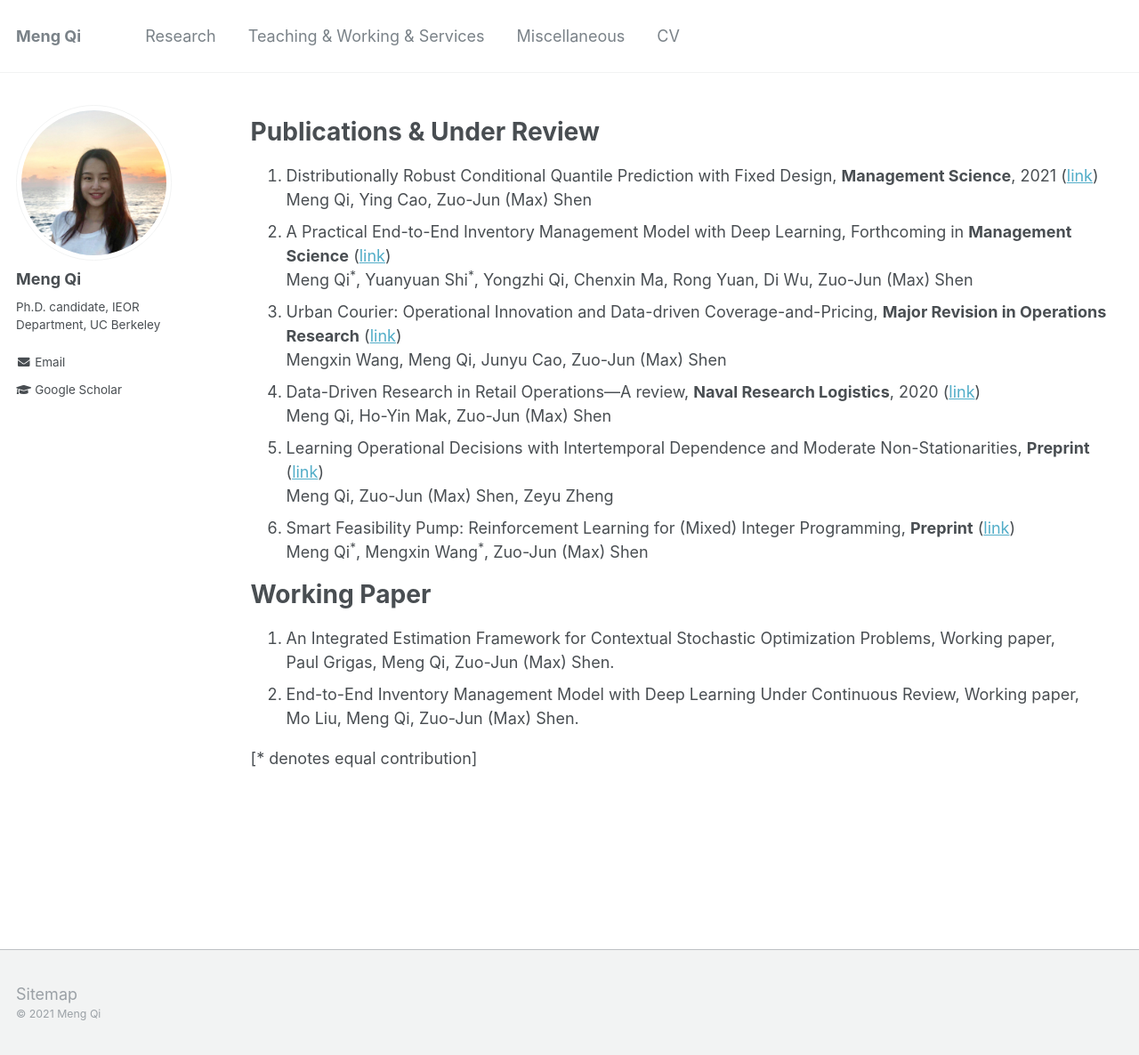
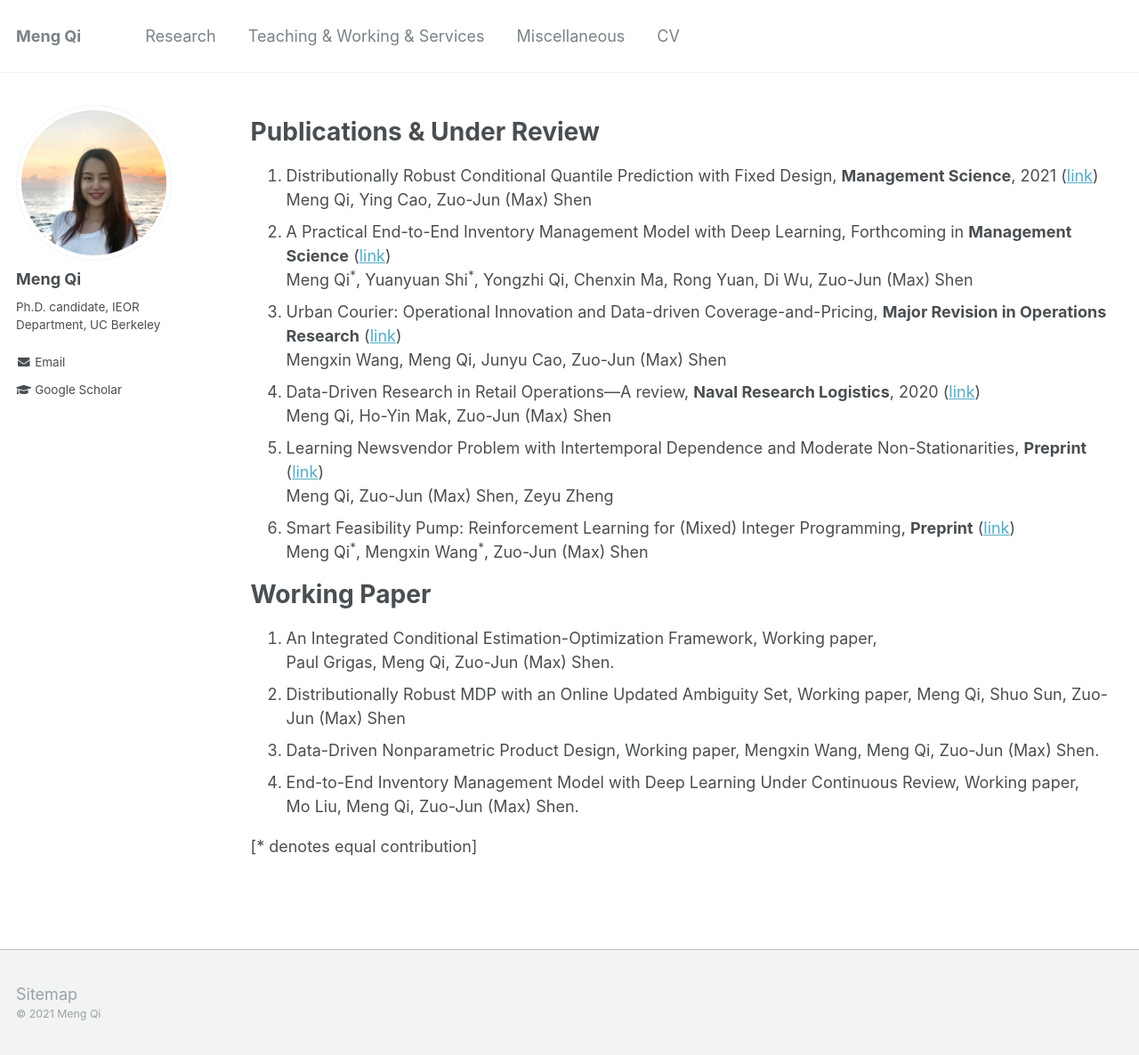
Before and after one commit to alicemengqi/site, a Jekyll site: the page built from _pages/publications.md, in a window 1280 px wide and 1186 px high. Shown: the whole window at 89% size. Built offline with Jekyll 4.4.1, drawn with Linux system fonts in a browser that asks for light colours.

Commit message:
Update publications.md

```diff
--- a/_pages/publications.md
+++ b/_pages/publications.md
@@ -15,15 +15,19 @@ Meng Qi<sup>*</sup>, Yuanyuan Shi<sup>*</sup>, Yongzhi Qi, Chenxin Ma, Rong Yuan
 Mengxin Wang, Meng Qi, Junyu Cao, Zuo-Jun (Max) Shen
 1. Data-Driven Research in Retail Operations—A review, **Naval Research Logistics**, 2020 ([link](https://onlinelibrary.wiley.com/doi/full/10.1002/nav.21949))
 Meng Qi, Ho-Yin Mak, Zuo-Jun (Max) Shen
-1. Learning Operational Decisions with Intertemporal Dependence and Moderate Non-Stationarities, **Preprint** ([link](https://papers.ssrn.com/sol3/papers.cfm?abstract_id=3648615))
+1. Learning Newsvendor Problem with Intertemporal Dependence and Moderate Non-Stationarities, **Preprint** ([link](https://papers.ssrn.com/sol3/papers.cfm?abstract_id=3648615))
 Meng Qi, Zuo-Jun (Max) Shen, Zeyu Zheng
 1. Smart Feasibility Pump: Reinforcement Learning for (Mixed) Integer Programming, **Preprint** ([link](https://arxiv.org/abs/2102.09663))
 Meng Qi<sup>*</sup>, Mengxin Wang<sup>*</sup>, Zuo-Jun (Max) Shen
 
 
 # Working Paper
-1. An Integrated Estimation Framework for Contextual Stochastic Optimization Problems, Working paper,
+1. An Integrated Conditional Estimation-Optimization Framework, Working paper,
 Paul Grigas, Meng Qi, Zuo-Jun (Max) Shen.
+1. Distributionally Robust MDP with an Online Updated Ambiguity Set, Working paper,
+Meng Qi, Shuo Sun, Zuo-Jun (Max) Shen
+1. Data-Driven Nonparametric Product Design, Working paper,
+Mengxin Wang, Meng Qi, Zuo-Jun (Max) Shen.
 1. End-to-End Inventory Management Model with Deep Learning Under Continuous Review, Working paper,
 Mo Liu, Meng Qi, Zuo-Jun (Max) Shen.
 
```
